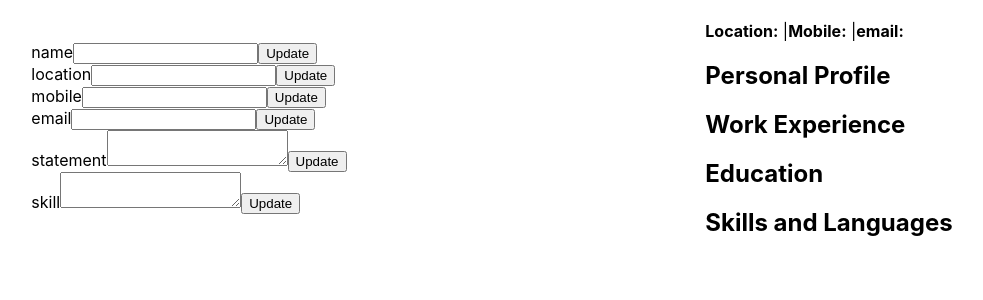
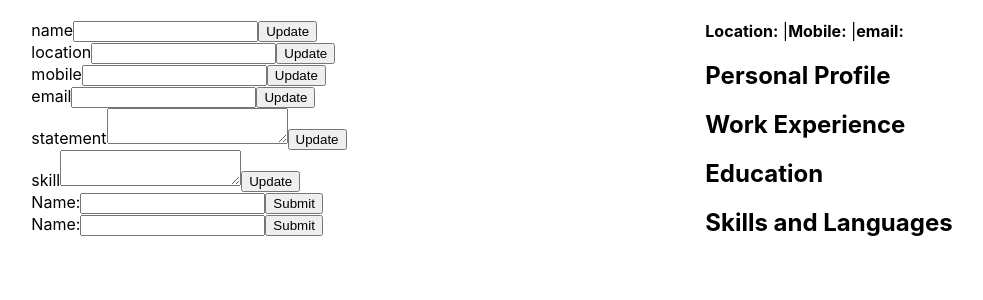
Before and after one commit to jkcswd/cv-maker, a React (Create React App) app: page / in a window 1280 px wide. Shown: the top 300 px of the page, without its empty margins (148-1131 px from the left). Built offline with nearby package versions, Linux system fonts and the light colour scheme.

Commit message:
call components

```diff
--- a/src/components/Input.js
+++ b/src/components/Input.js
@@ -2,6 +2,7 @@ import React, {Component} from 'react'
 
 import InputLong from './InputLong';
 import InputShort from './InputShort';
+import InputMulti from './InputMulti'
 
 class Input extends Component {
   render() {
@@ -49,6 +50,18 @@ class Input extends Component {
           propertyCategory="skills"
           propertyValue="skill"
         />
+        <InputMulti
+        handleChange={this.props.handleChange}
+        inputData={this.props.inputData}
+        placeName="School Name"
+        roleOrSubject="Subject"
+        />
+        <InputMulti
+        handleChange={this.props.handleChange}
+        inputData={this.props.inputData}
+        placeName="Company Name"
+        roleOrSubject="Job Title"
+        />
       </div>
     )
   }
```
